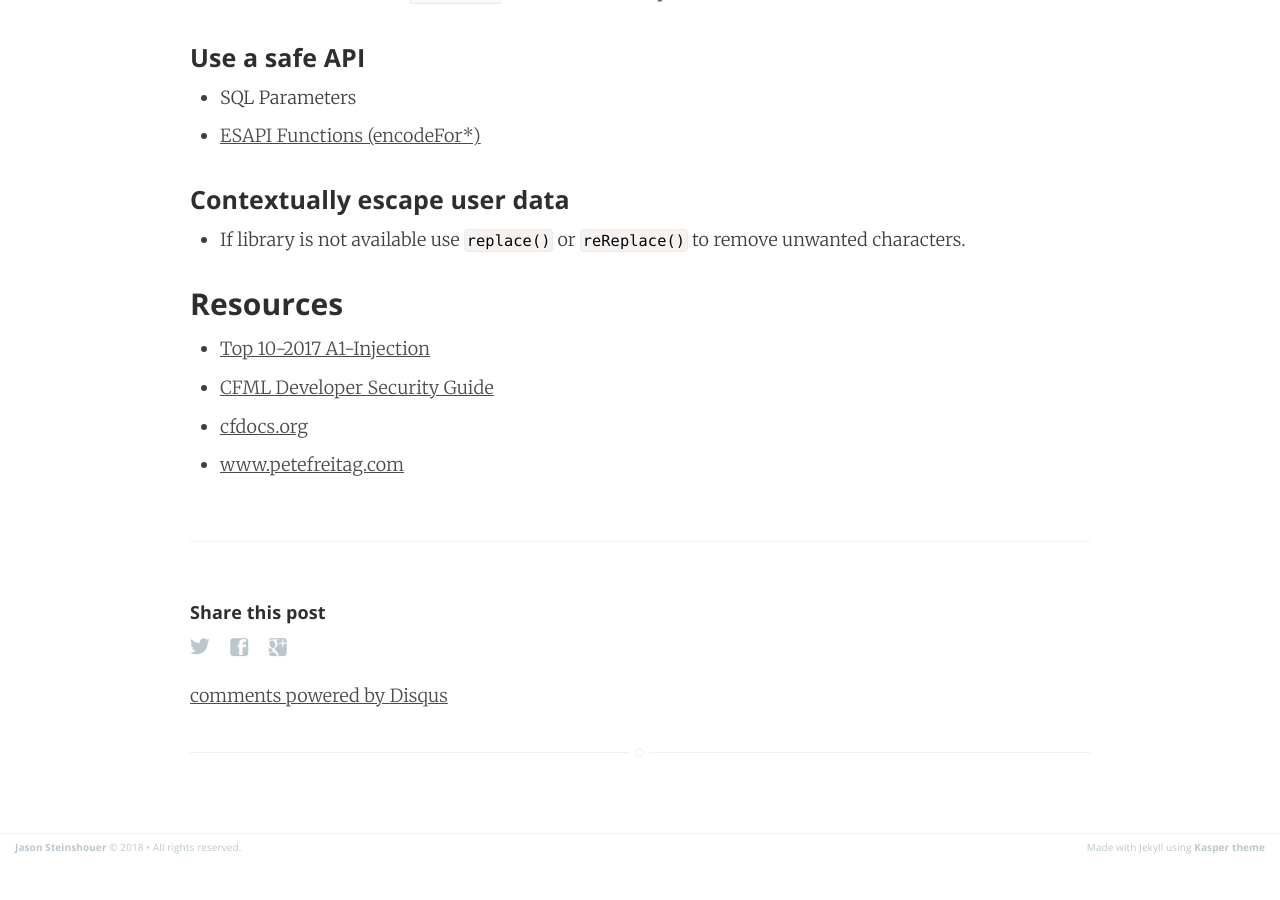
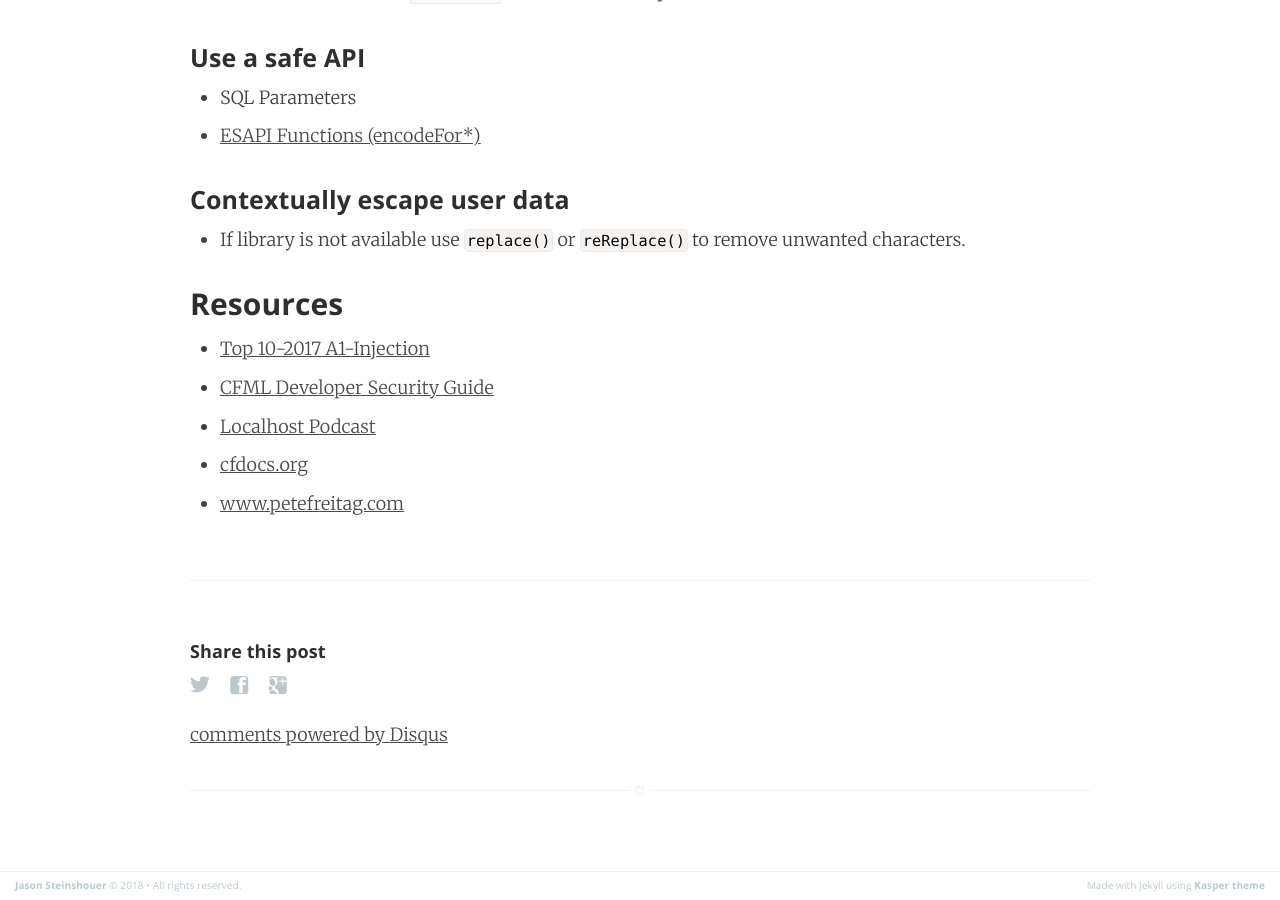
Before and after one commit to jsteinshouer/jsteinshouer.github.io, a Jekyll site: the page built from _posts/2018-05-18-owasp-top-10-injection.md, in a window 1280 px wide and 900 px high, scrolled down 4494 px. Built offline with Jekyll 4.4.1, drawn with Linux system fonts in a browser that asks for light colours; comment, search, counter and statistics services are not loaded; before the commit the page ends 5355 px from its top, so only the background shows below that.

Commit message:
added resource

```diff
--- a/_posts/2018-05-18-owasp-top-10-injection.md
+++ b/_posts/2018-05-18-owasp-top-10-injection.md
@@ -164,5 +164,6 @@ EXAMPLE OF BAD THINGS
 
 - [Top 10-2017 A1-Injection](https://www.owasp.org/index.php/Top_10-2017_A1-Injection)
 - [CFML Developer Security Guide](https://www.adobe.com/content/dam/acom/en/products/coldfusion/pdfs/cf11/cfml-developer-security-guide.pdf)
+- [Localhost Podcast](https://localhost.fm/2018/05/04/owasp-top-10.html)
 - [cfdocs.org](https://cfdocs.org/security)
 - [www.petefreitag.com](https://www.petefreitag.com/)
```
